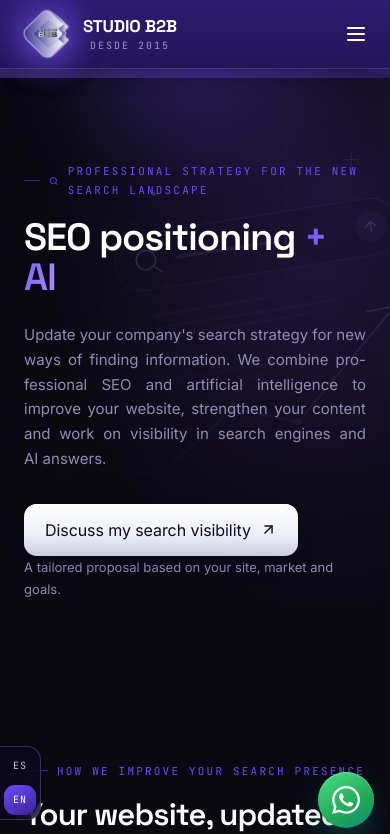
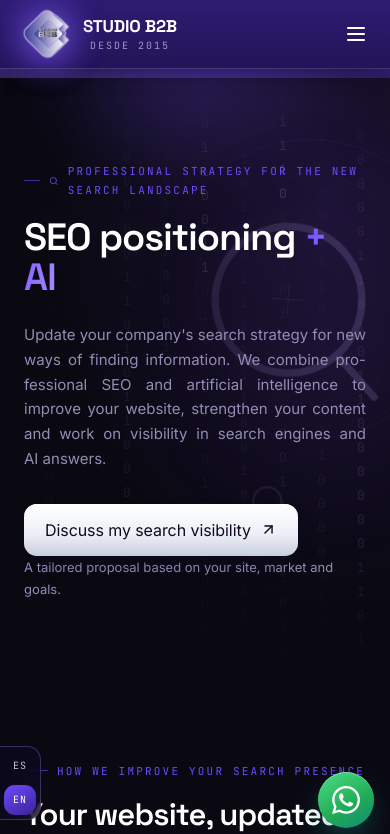
Before and after one commit to Guillemuhana/studiob2b, a React (Vite) app: page /posicionamiento-seo-para-ia in a window 390 px wide. Shown: the top 834 px of the page. Built offline with nearby package versions, Linux system fonts and the light colour scheme; no server answers.

Commit message:
Agrega fondo Matrix responsive con binarios y lupas animadas

```diff
--- a/src/SeoIA.css
+++ b/src/SeoIA.css
@@ -1,8 +1,31 @@
 .s2b-seop { color: var(--text); }
 .s2b-seop-hero { position: relative; isolation: isolate; overflow: hidden; background: radial-gradient(ellipse at 85% 20%, #37226566, transparent 60%); }
-.s2b-seop-hero::before { content: ""; position: absolute; z-index: -1; inset: 0; pointer-events: none;
-  background: url("/seo-search-background.svg") right center / auto 110% no-repeat;
-  opacity: .72; mask-image: linear-gradient(90deg, transparent 22%, #000 75%); }
+.s2b-search-scene { position: absolute; z-index: -1; inset: 0; pointer-events: none; overflow: hidden;
+  color: #bba1ff; contain: layout paint; mask-image: linear-gradient(90deg, transparent 15%, #000 72%);
+  background: radial-gradient(ellipse at 82% 43%, #7344dc22, transparent 49%); }
+.s2b-search-rain { position: absolute; inset: 0; overflow: hidden; mask-image: linear-gradient(180deg, transparent, #000 16%, #000 70%, transparent); }
+.s2b-search-column { position: absolute; top: 0; width: 20px; font: 13px/24px var(--mono), monospace; white-space: pre; text-align: center;
+  opacity: var(--strength); color: #9876e2; animation: s2b-binary-fall var(--duration) linear infinite; animation-delay: var(--delay); }
+.s2b-search-column span { display: block; height: 864px; background: linear-gradient(180deg, #7857b74d, #ac84fb 78%, #dfceff);
+  background-clip: text; -webkit-background-clip: text; -webkit-text-fill-color: transparent; }
+.s2b-search-orbit { position: absolute; width: 440px; aspect-ratio: 1; right: 2%; top: 10%; border: 1px solid #b898ff1a; border-radius: 50%; }
+.s2b-search-orbit::before { content: ""; position: absolute; inset: 35px; border: 1px dashed #b898ff26; border-radius: 50%; }
+.s2b-search-lens { position: absolute; width: clamp(230px, 25vw, 370px); aspect-ratio: 1; right: 8%; top: 23%;
+  color: #c2a6ff; opacity: .65; filter: drop-shadow(0 0 24px #9265ff55); animation: s2b-lens-drift 16s ease-in-out infinite; }
+.s2b-search-lens > svg { width: 100%; height: 100%; }
+.s2b-search-cross { position: absolute; width: 32px; height: 32px; left: 38%; top: 38%; opacity: .5; }
+.s2b-search-cross::before, .s2b-search-cross::after { content: ""; position: absolute; background: #c8aaff; }
+.s2b-search-cross::before { width: 100%; height: 1px; top: 50%; }
+.s2b-search-cross::after { height: 100%; width: 1px; left: 50%; }
+.s2b-search-mini { position: absolute; width: 42px; height: 42px; color: #cab4ff; opacity: .3; animation: s2b-lens-drift 20s ease-in-out infinite reverse; }
+.s2b-search-mini--one { right: 34%; top: 18%; }
+.s2b-search-mini--two { right: 6%; top: 72%; width: 58px; height: 58px; animation-delay: -8s; }
+.s2b-search-scan { position: absolute; right: 0; top: 0; width: 62%; height: 120px;
+  background: linear-gradient(180deg, transparent, #bca1ff0a 96%, #cbb4ff45); animation: s2b-search-sweep 12s linear infinite; }
+.s2b-search-scene[data-active="false"] * { animation-play-state: paused; }
+@keyframes s2b-binary-fall { from { transform: translateY(-864px); } to { transform: translateY(0); } }
+@keyframes s2b-lens-drift { 0%, 100% { transform: translate(0, 0) rotate(-8deg); } 50% { transform: translate(-20px, 14px) rotate(5deg); } }
+@keyframes s2b-search-sweep { from { transform: translateY(-120px); } to { transform: translateY(850px); } }
 .s2b-seop-intro { position: relative; z-index: 1; }
 .s2b-seop-layout { display: grid; grid-template-columns: minmax(0, 1.2fr) minmax(0, 1fr); gap: clamp(30px, 6vw, 80px); align-items: center; }
 .s2b-seop-intro > div { max-width: 820px; }
@@ -20,4 +43,16 @@
 .s2b-seop-brief .s2b-btn { margin-top: 26px; }
 .s2b-seop .s2b-btn { white-space: normal; }
 @media (max-width: 820px) { .s2b-seop-layout, .s2b-seop-services { grid-template-columns: 1fr; } }
-@media (max-width: 820px) { .s2b-seop-hero::before { background-size: auto 85%; background-position: 58% top; opacity: .25; mask-image: linear-gradient(180deg, #000, transparent 85%); } }
+@media (max-width: 820px) {
+  .s2b-search-scene { opacity: .45; mask-image: linear-gradient(90deg, transparent, #000 85%); }
+  .s2b-search-column:nth-child(even) { display: none; }
+  .s2b-search-lens { width: 220px; right: -35px; top: 18%; opacity: .4; }
+  .s2b-search-orbit { width: 300px; right: -70px; top: 10%; }
+  .s2b-search-mini--one { right: 22%; top: 65%; }
+  .s2b-search-mini--two, .s2b-search-scan { display: none; }
+}
+@media (prefers-reduced-motion: reduce) {
+  .s2b-search-scene * { animation: none !important; }
+  .s2b-search-column { transform: translateY(-240px); }
+  .s2b-search-scan { display: none; }
+}
--- a/src/SeoIA.jsx
+++ b/src/SeoIA.jsx
@@ -1,6 +1,7 @@
 import React from "react";
 import { ArrowUpRight, Search } from "lucide-react";
 import "./SeoIA.css";
+import SeoSearchBackground from "./SeoSearchBackground.jsx";
 
 export const SEO_DESCRIPTION = "Posicionamiento SEO + IA profesional. Actualizamos tu web con contenido estratégico, mejoras técnicas y seguimiento para las nuevas formas de búsqueda.";
 
@@ -14,6 +15,7 @@ export default function SeoIA({ t, onContact }) {
   return (
     <article id="seo-ia" className="s2b-seop">
       <section className="s2b-sec s2b-seop-hero">
+        <SeoSearchBackground />
         <div className="s2b-wrap s2b-seop-intro">
           <div>
             <div className="s2b-eyebrow"><Search size={14} /> {t("Estrategia profesional para la nueva búsqueda", "Professional strategy for the new search landscape")}</div>
--- /dev/null
+++ b/src/SeoSearchBackground.jsx
@@ -0,0 +1,35 @@
+import React, { useEffect, useRef } from "react";
+import { Search } from "lucide-react";
+
+// Deterministic, decorative streams: no timers or per-frame React updates.
+const STREAMS = Array.from({ length: 20 }, (_, column) =>
+  Array.from({ length: 36 }, (_, row) => ((row * 7 + column * 11 + row * row) % 13) % 2).join("\n")
+);
+
+export default function SeoSearchBackground() {
+  const ref = useRef(null);
+  useEffect(() => {
+    const el = ref.current;
+    let visible = true;
+    const sync = () => { el.dataset.active = String(visible && !document.hidden); };
+    const observer = new IntersectionObserver(([entry]) => { visible = entry.isIntersecting; sync(); });
+    observer.observe(el);
+    document.addEventListener("visibilitychange", sync);
+    sync();
+    return () => { observer.disconnect(); document.removeEventListener("visibilitychange", sync); };
+  }, []);
+  return (
+    <div ref={ref} className="s2b-search-scene" aria-hidden="true" data-active="false">
+      <div className="s2b-search-rain">
+        {STREAMS.map((digits, i) => <div className="s2b-search-column" key={i} style={{
+          left: `${i * 5}%`, "--duration": `${19 + (i % 6) * 4}s`, "--delay": `${-i * 3.7}s`, "--strength": .2 + (i % 4) * .13,
+        }}><span>{digits}{"\n"}</span><span>{digits}{"\n"}</span></div>)}
+      </div>
+      <div className="s2b-search-orbit" />
+      <div className="s2b-search-lens"><Search strokeWidth={.8} /><span className="s2b-search-cross" /></div>
+      <Search className="s2b-search-mini s2b-search-mini--one" strokeWidth={1} />
+      <Search className="s2b-search-mini s2b-search-mini--two" strokeWidth={1} />
+      <div className="s2b-search-scan" />
+    </div>
+  );
+}
```
